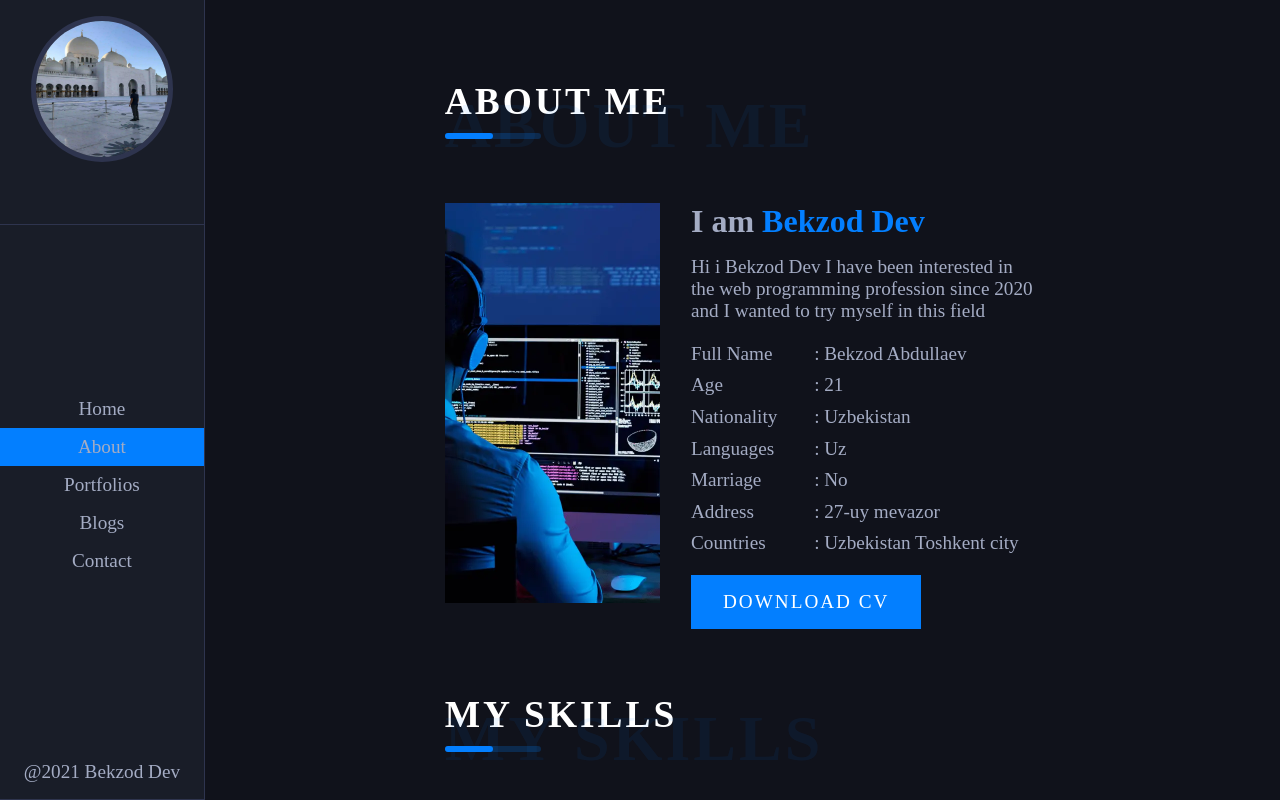
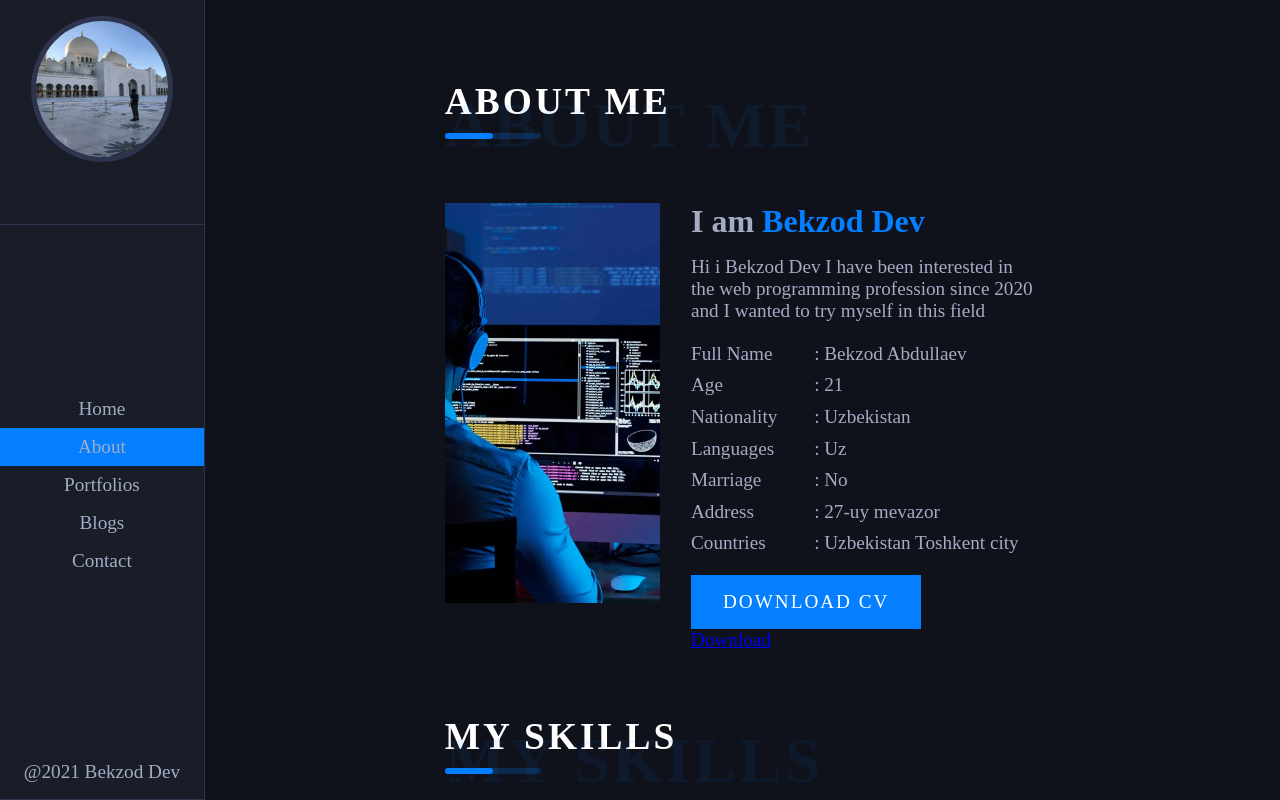
Before and after one commit to BekzodDevv/portfolio, a React (Create React App) app: page /About in a window 1280 px wide. Shown: the top 800 px of the page. Built offline with nearby package versions, Linux system fonts and the light colour scheme.

Commit message:
version sv

```diff
--- a/src/Components/ImageSection.js
+++ b/src/Components/ImageSection.js
@@ -1,6 +1,8 @@
 import React from 'react';
 import about from "../img/abo.webp";
 import Zoom from 'react-reveal/Zoom';
+import { Link } from "react-router-dom";
+
 
 
 function ImageSection() {
@@ -47,6 +49,7 @@ function ImageSection() {
                         </div>
                     </div>
                     <button className="btn">Download Cv</button>
+                    <Link to="Bekzod.pdf" target="_blank" download>Download</Link>
                 </Zoom>
 
 
```
Also changed, not shown: src/Components/Caregories.js (+4 -4 lines), src/Pages/About.js (indentation only), 1 other file (tests, documents, lock files or other folders).
